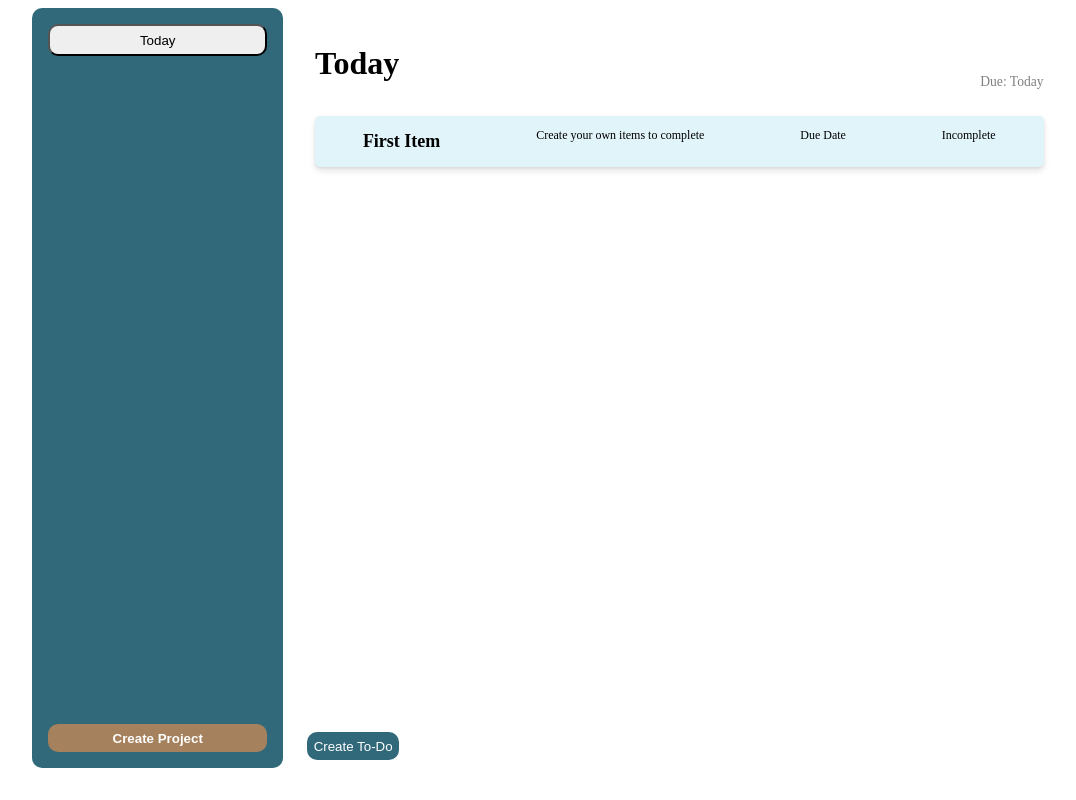
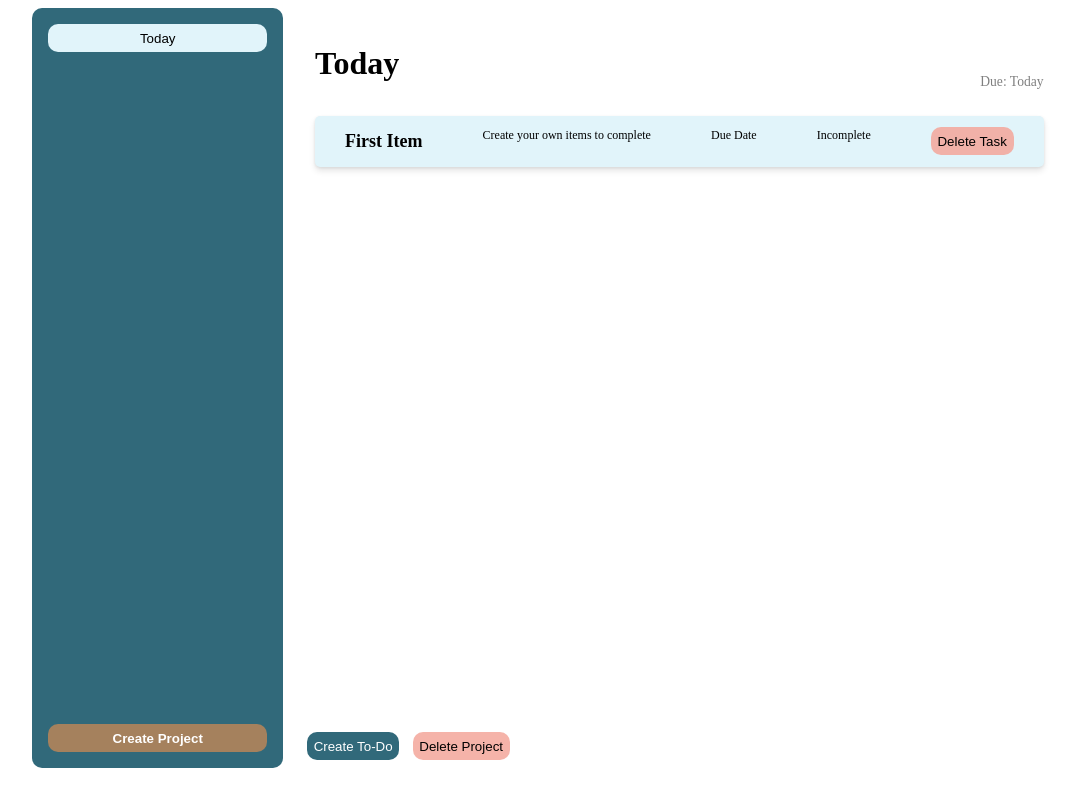
Before and after one commit to DNeel10/to-doer, a website built with webpack: page src/index.html in a window 1280 px wide. Shown: the whole page, without its empty margins (102-1178 px from the left). Built offline with nearby package versions, Linux system fonts and the light colour scheme.

Commit message:
update delete functionality for Todos and Projects

```diff
--- a/src/controller.js
+++ b/src/controller.js
@@ -1,6 +1,6 @@
 import Project, { projects } from './project.js';
 import createTodo from './todo.js';
-import { displayProject, displayTodo, displayProjectList } from './display.js';
+import { displayProject, displayProjectList } from './display.js';
 import { createButton } from './buttons.js';
 import { createNewProjectModal, createNewTodoModal } from './modals.js';
 
@@ -13,22 +13,39 @@ export function initializeApp(projectContainerElement, projectListElement, sideb
 
   console.log(projects);
 
-  function onProjectSelect(project) {
+  function refreshPageView(project) {
     projectContainerElement.innerHTML = '';
     projectContainerElement.appendChild(displayProject(project));
+
     const todoButton = createButton('Create To-Do', () => {
       const todoModal = createNewTodoModal(project, (newTodo) => {
         projectContainerElement.innerHTML = ''
         project.addTodo(newTodo);
         projectContainerElement.appendChild(displayProject(project));
         projectContainerElement.appendChild(todoButton);
+        refreshPageView(project);
       })
       document.body.appendChild(todoModal);
       todoModal.showModal();
     });
     projectContainerElement.appendChild(todoButton);
     todoButton.classList.add('btn', 'btn-todo');
+
+    const deleteProjectButton = createButton('Delete Project', () => {
+      Project.deleteProject(project);
+      updateProjectList();
+      projectContainerElement.innerHTML = '';
+    });
+
+    deleteProjectButton.classList.add('btn', 'btn-delete-project');
+    projectContainerElement.appendChild(deleteProjectButton);
   }
+
+  function onProjectSelect(project) {
+    refreshPageView(project);
+  }
+
+
 
   function updateProjectList() {
     projectListElement.innerHTML = '';
@@ -48,6 +65,6 @@ export function initializeApp(projectContainerElement, projectListElement, sideb
   })
   sidebarElement.appendChild(newProjectButton);
   newProjectButton.classList.add('btn', 'btn-project');
+
   onProjectSelect(projects[0]);
-
 }
--- a/src/display.js
+++ b/src/display.js
@@ -1,5 +1,6 @@
+import { createButton } from './buttons.js';
 
-export function displayTodo(todo) {
+export function displayTodo(todo, project) {
   const todoDiv = document.createElement('div');
   todoDiv.classList.add('todo');
 
@@ -19,11 +20,19 @@ export function displayTodo(todo) {
   todoStatus.textContent = `${todo.status}`;
   todoStatus.classList.add('todo__status');
 
+  const deleteButton = createButton('Delete Task', () => {
+    project.deleteTodo(todo);
+    todoDiv.remove();
+  })
+
+  deleteButton.classList.add('btn', 'btn-delete')
+
   // append all elements to the todoDiv
   todoDiv.appendChild(todoName);
   todoDiv.appendChild(todoDesc);
   todoDiv.appendChild(todoDue);
   todoDiv.appendChild(todoStatus);
+  todoDiv.appendChild(deleteButton);
 
   return todoDiv;
 }
@@ -47,7 +56,7 @@ export function displayProject(project) {
   projectDiv.appendChild(projectInfoElement);
 
   project.todos.forEach(todo => {
-    projectDiv.appendChild(displayTodo(todo));
+    projectDiv.appendChild(displayTodo(todo, project));
   })
 
   return projectDiv;
@@ -59,7 +68,7 @@ export function displayProjectList(projects, onProjectSelect) {
 
   for (const project of projects) {
     const projectLink = document.createElement('button');
-    projectLink.classList.add('btn-sidebar');
+    projectLink.classList.add('btn','btn-sidebar');
     projectLink.textContent = `${project.title}`;
 
     projectLink.addEventListener('click', (e) => {
--- a/src/modals.js
+++ b/src/modals.js
@@ -55,7 +55,7 @@ export function createNewProjectModal(onSubmit) {
   return modal;
 }
 
-export function createNewTodoModal(onSubmit) {
+export function createNewTodoModal(project, onSubmit) {
   const modal = document.createElement('dialog');
   modal.classList.add('modal','modal-todo');
 
@@ -127,7 +127,7 @@ export function createNewTodoModal(onSubmit) {
       todoDueDateInput.value,
       todoPriorityInput.value
     );
-    onSubmit(newTodo);
+    onSubmit(project, newTodo);
     modal.close();
   })
 
--- a/src/project.js
+++ b/src/project.js
@@ -16,4 +16,11 @@ export default class Project {
     const index = this.todos.indexOf(todo);
     this.todos.splice(index, 1);
   }
+
+  static deleteProject(project) {
+    const index = projects.indexOf(project);;
+    if (index > -1) {
+      projects.splice(index, 1);
+    }
+  }
 }
--- a/src/style.css
+++ b/src/style.css
@@ -26,6 +26,22 @@
   position: absolute;
   top: 5px;
   right: 5px;
+}
+
+.btn-delete {
+  background: #f4a79bda;
+  height: 50%;
+  margin-top: auto;
+  margin-bottom: auto;
+}
+
+.btn-delete-project {
+  background: #f4a79bda;
+  margin: auto 1em;
+}
+
+.btn-sidebar {
+  background-color: #E1F4FA
 }
 
 .project {
```
Also changed, not shown: src/buttons.js (+0 -34 lines), README.md.
